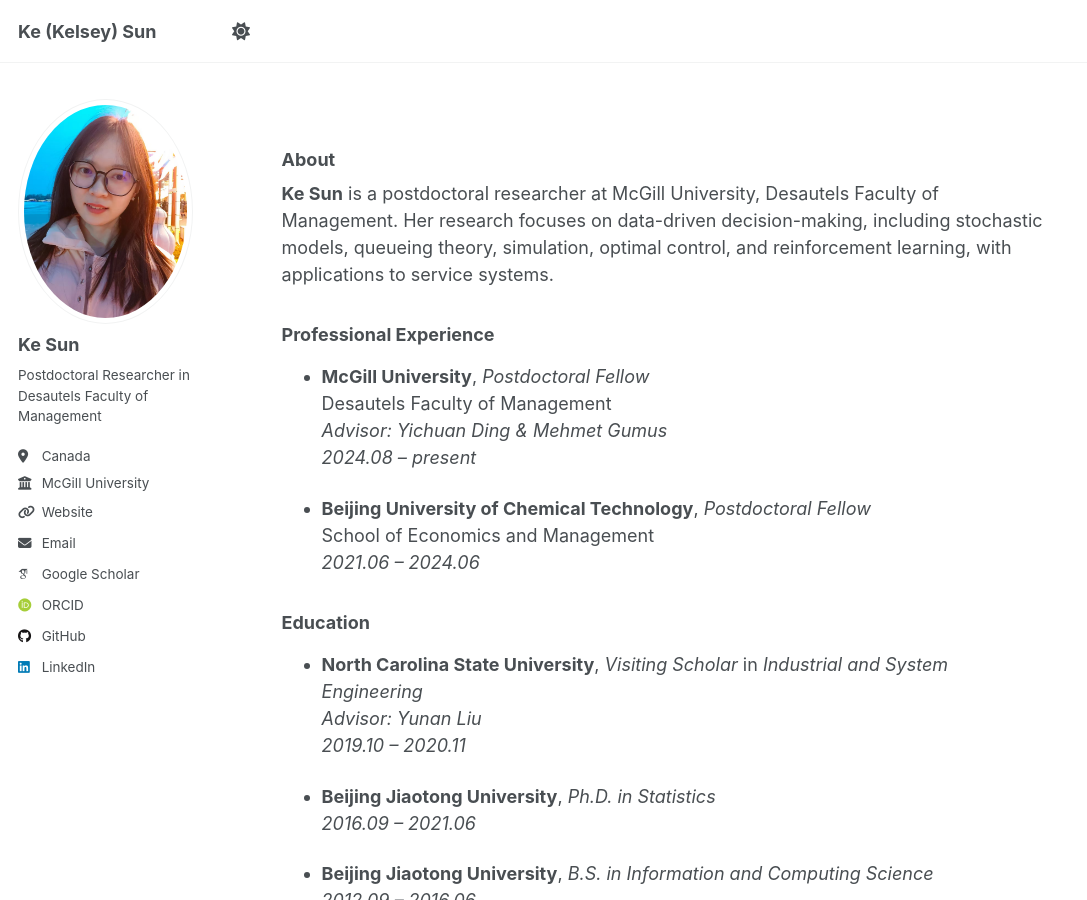
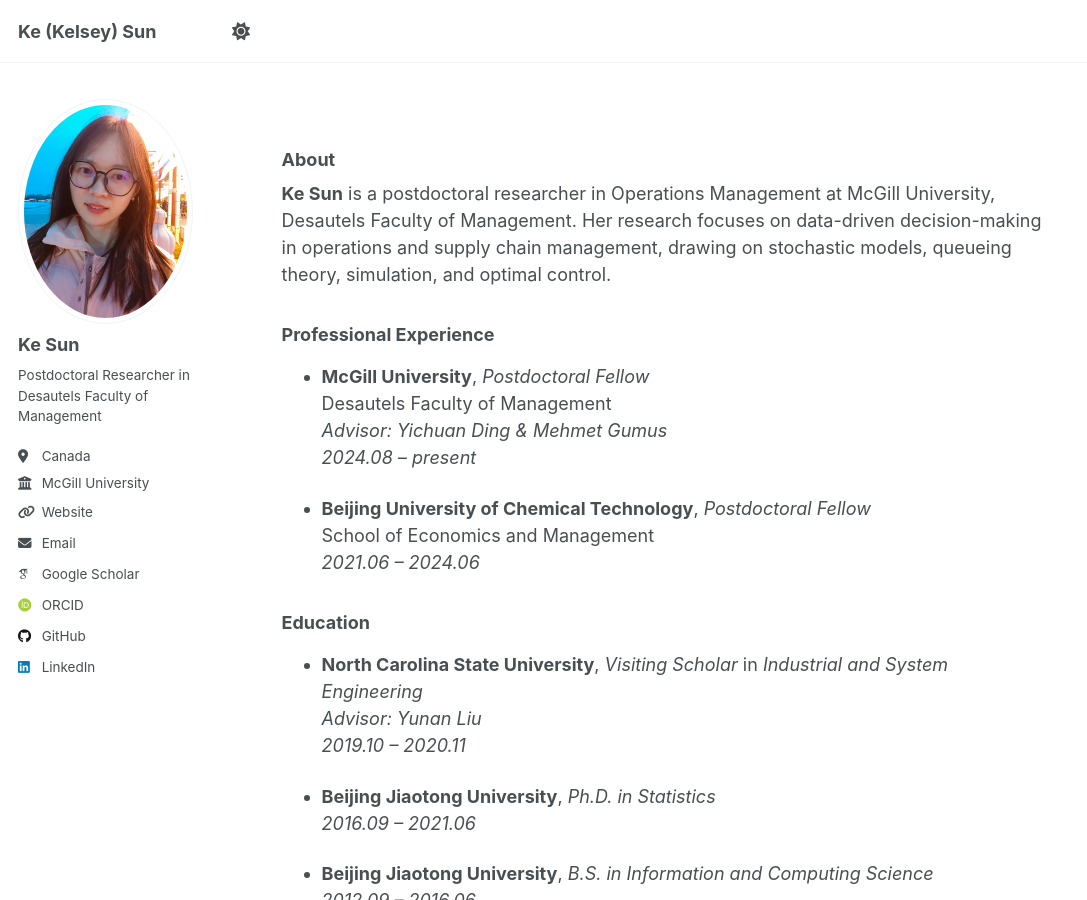
Before and after one commit to KeSun-2025/KeSun-2025.github.io, a Jekyll site: the page built from _pages/about.md, in a window 1280 px wide and 900 px high. Shown: the whole window, without its empty margins (0-1087 px from the left). Built offline with Jekyll 4.4.1, drawn with Linux system fonts in a browser that asks for light colours; some web fonts are replaced.

Commit message:
Update about.md

```diff
--- a/_pages/about.md
+++ b/_pages/about.md
@@ -10,7 +10,7 @@ redirect_from:
 
 ### About
 
-**Ke Sun** is a postdoctoral researcher at McGill University,  Desautels Faculty of Management. Her research focuses on data-driven decision-making, including stochastic models, queueing theory, simulation, optimal control, and reinforcement learning, with applications to service systems.
+**Ke Sun** is a postdoctoral researcher in Operations Management at McGill University, Desautels Faculty of Management. Her research focuses on data-driven decision-making in operations and supply chain management, drawing on stochastic models, queueing theory, simulation, and optimal control.
 
 
 ### Professional Experience
```
